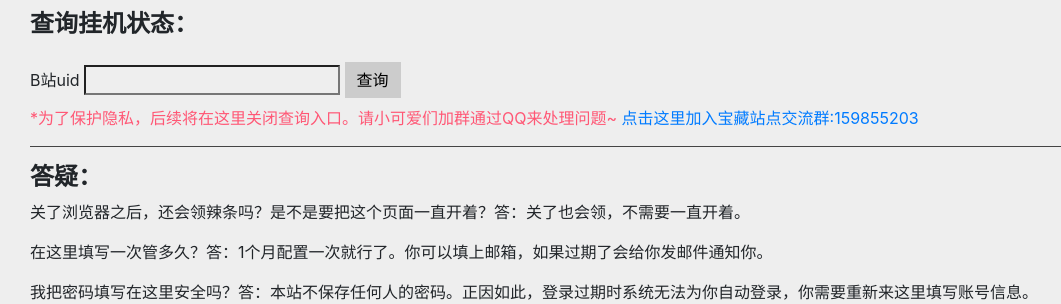
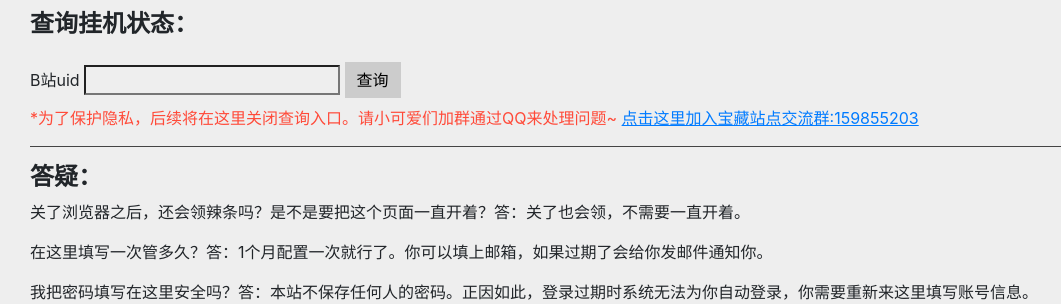
Before and after one commit to cl-ei/stormgift, a Python web app: template website/templates/website_homepage.html in a window 1280 px wide. Shown: the part 405-709 px from the top of the page, without its empty margins (0-1061 px from the left). Run offline with Jinja, Linux system fonts and the light colour scheme; the template is opened without the code that fills it, so the values that code supplies are empty; some libraries are stand-ins or nearby versions.

Commit message:
update cqbot.

```diff
--- a/website/templates/website_homepage.html
+++ b/website/templates/website_homepage.html
@@ -149,8 +149,8 @@
         <button class="button center" id="submit-query">查询</button>
     </label>
     <br>
-    <span style="color: #ff5775">*为了保护隐私，后续将在这里关闭查询入口。请小可爱们加群通过QQ来处理问题~
-    <a title="←◡←" href="https://jq.qq.com/?_wv=1027&k=5rxXTM7">点击这里加入宝藏站点交流群:159855203</a>
+    <span style="color: #ff4a39">*为了保护隐私，后续将在这里关闭查询入口。请小可爱们加群通过QQ来处理问题~
+    <a style="text-decoration: underline" title="←◡←" href="https://jq.qq.com/?_wv=1027&k=5rxXTM7">点击这里加入宝藏站点交流群:159855203</a>
     </span>
 </div>
 <hr>
```
